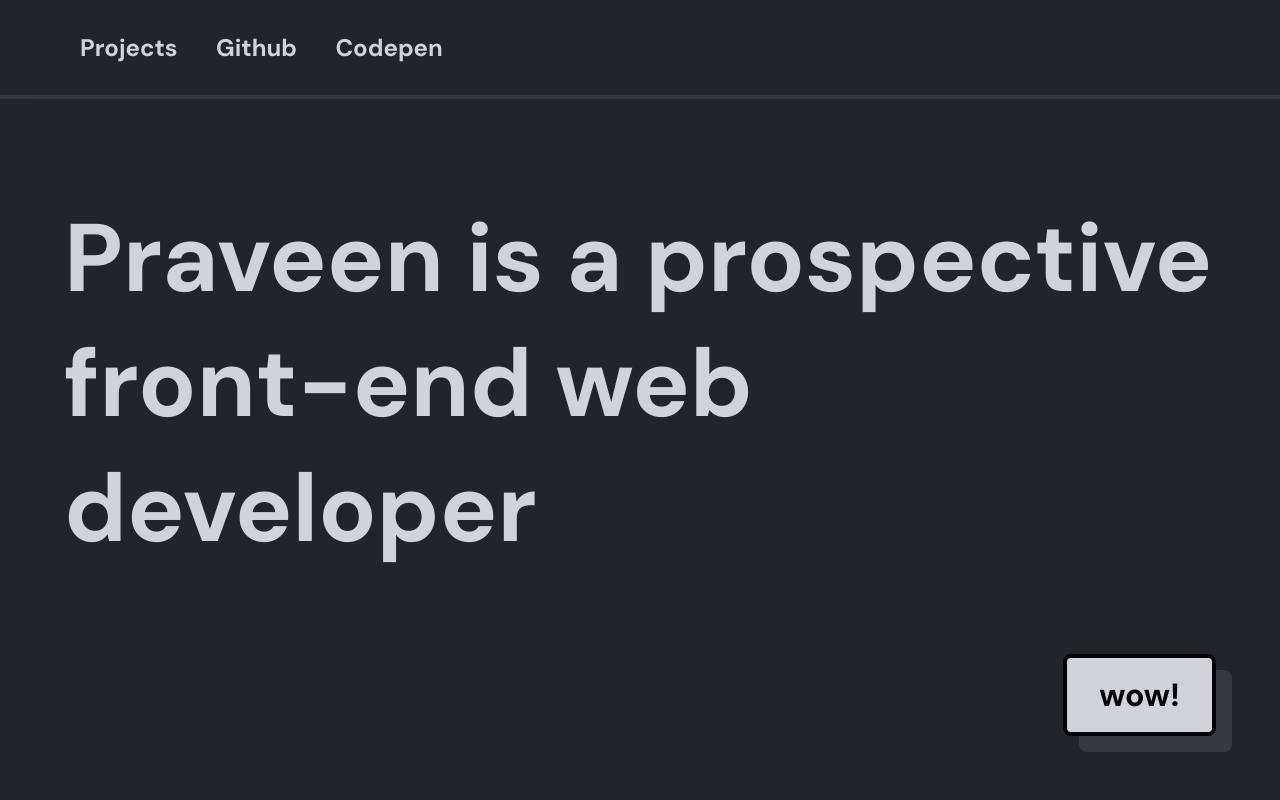
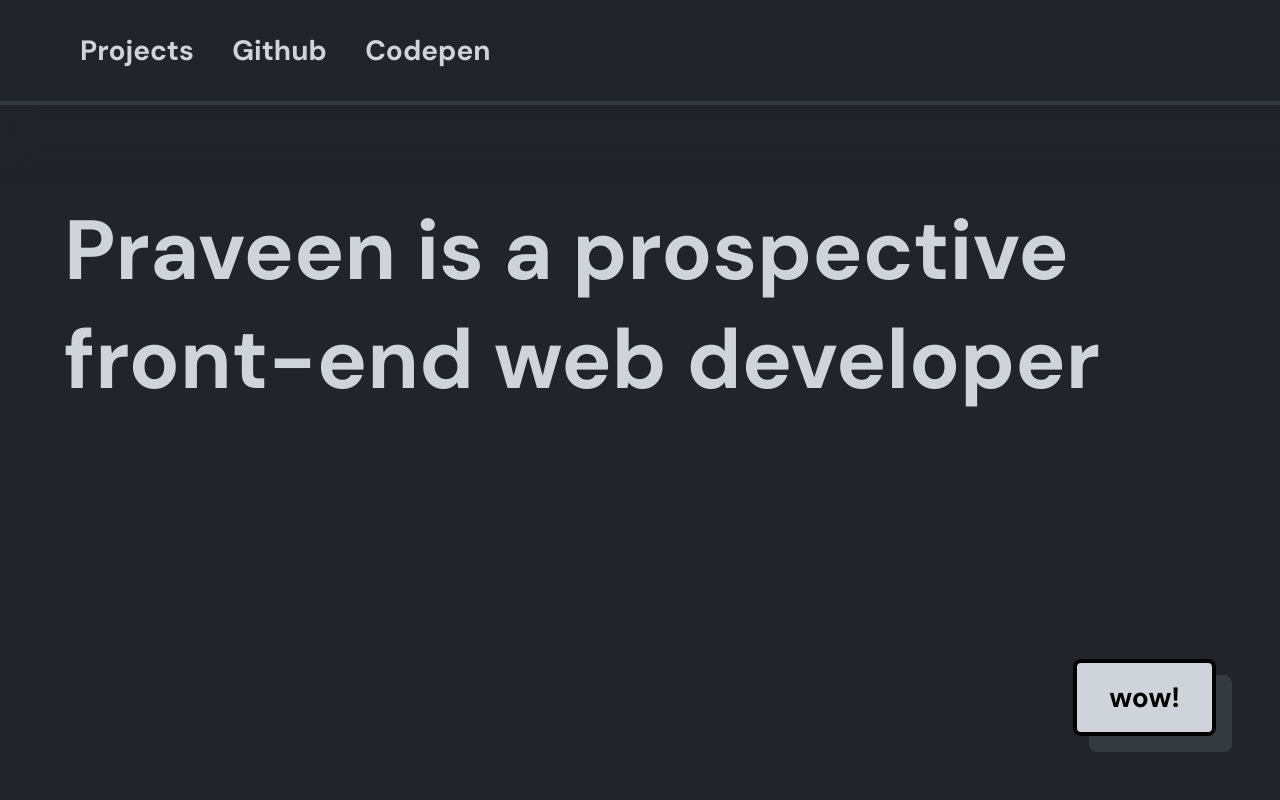
Before and after one commit to 9ps/9ps.github.io, a plain HTML site: page index.html in a window 1280 px wide. Shown: the top 800 px of the page. Drawn offline with Linux system fonts and the light colour scheme.

Commit message:
resizing changes

```diff
--- a/index.html
+++ b/index.html
@@ -20,7 +20,7 @@
     <section id="welcome-section">
       <h1 id="title">Praveen is a prospective front-end web developer</h1>
 
-      <button>wow!</button>
+      <a id="button">wow!</a>
     </section>
 
     <section id="projects">
--- a/styles.css
+++ b/styles.css
@@ -6,62 +6,130 @@
   margin: 0;
   padding: 0;
   font-family: "DM Sans", sans-serif;
-  font-size: 24px;
-  color: #ced4da;
+  color: var(--w1);
   transition-duration: 300ms;
 }
 
-body {
-  background-color: #21252a;
+:root {
+  --w0: #ffffff;
+  --w1: #ced4da;
+  --w2: #343a40;
+  --w3: #21252a;
+  --w4: #000000;
 }
 
-h1 {
-  font-size: 96px;
-}
-
-h2 {
-  font-size: 48px;
-  margin-bottom: 32px;
+body {
+  background-color: var(--w3);
 }
 
 ::selection {
-  /* background-color: #343a40;
-  color: white; */
+  color: var(--w3);
+  background-color: var(--w1);
+}
 
-  color: #21252a;
-  background-color: #ced4da;
+@media screen and (min-width: 360px) {
+  h1 {
+    font-size: 24px;
+  }
+  a {
+    font-size: 20px;
+  }
+  * {
+    font-size: 16px;
+    /* background-color: pink; */
+  }
+}
+
+@media screen and (min-width: 480px) {
+  h1 {
+    font-size: 36px;
+  }
+  a {
+    font-size: 24px;
+  }
+  * {
+    font-size: 16px;
+    /* background-color: purple; */
+  }
+}
+
+@media screen and (min-width: 640px) {
+  h1 {
+    font-size: 48px;
+  }
+  a {
+    font-size: 28px;
+  }
+  * {
+    font-size: 18px;
+    /* background-color: blue; */
+  }
+}
+
+@media screen and (min-width: 768px) {
+  h1 {
+    font-size: 54px;
+  }
+  a {
+    font-size: 28px;
+  }
+  * {
+    font-size: 20px;
+    /* background-color: teal; */
+  }
+}
+
+@media screen and (min-width: 1024px) {
+  h1 {
+    font-size: 64px;
+  }
+  a {
+    font-size: 28px;
+  }
+  * {
+    font-size: 22px;
+    /* background-color: green; */
+  }
+}
+
+
+@media screen and (min-width: 1280px) {
+  h1 {
+    font-size: 84px;
+  }
+  a {
+    font-size: 28px;
+  }
+  * {
+    font-size: 24px;
+    /* background-color: lime; */
+  }
 }
 
 /* HEADER */
 
 #navbar {
-  background-color: #21252a;
+  background-color: var(--w3);
   position: fixed;
   top: 0;
   width: 100%;
-  padding: 32px 32px 32px 64px;
-  border-bottom: solid #343a40 4px;
-  box-shadow: 0 32px 32px #21252a;
+  padding: 32px 0px 32px 5%;
+  border-bottom: solid var(--w2) 4px;
+  box-shadow: 0 32px 32px var(--w3);
   z-index: 1;
-}
-
-@media screen and (max-width: 1000px) {
-  h1 {
-    font-size: 64px;
-  }
 }
 
 .nav-link {
   text-decoration: none;
   font-weight: bold;
-  color: #ced4da;
+  color: var(--w1);
   border-radius: 8px;
   padding: 16px;
 }
 
 .nav-link:hover {
-  color: white;
-  background-color: #343a40;
+  color: var(--w0);
+  background-color: var(--w2);
 }
 
 /* WELCOME */
@@ -69,8 +137,9 @@ h2 {
 #welcome-section {
   height: 100vh;
   min-height: 600px;
-  background-color: #21252a;
-  margin: 0 64px 0 64px;
+  background-color: var(--w3);
+  width: 90%;
+  margin: 0 auto;
 }
 
 #title {
@@ -78,28 +147,32 @@ h2 {
   max-width: 1200px;
 }
 
-button {
-  color: black;
-  background-color: #ced4da;
-  border: solid 4px black;
-  box-shadow: 16px 16px #343a40;
+#button {
+  color: var(--w4);
+  background-color: var(--w1);
+  border: solid 4px var(--w4);
+  box-shadow: 16px 16px var(--w2);
   font-weight: bold;
-
   padding: 16px 32px 16px 32px;
-  font-size: 32px;
   border-radius: 8px;
   margin-bottom: 64px;
-
+  cursor: pointer;
+  -webkit-touch-callout: none;
+  -webkit-user-select: none;
+  -khtml-user-select: none;
+  -moz-user-select: none;
+  -ms-user-select: none;
+  user-select: none;
   position: absolute;
   bottom: 0;
   right: 64px;
 }
 
-button:hover {
-  background-color: white;
+#button:hover {
+  background-color: var(--w0);
 }
 
-button:active {
+#button:active {
   transform: translate(16px, 16px);
   box-shadow: none;
 }
@@ -112,17 +185,16 @@ button:active {
 }
 
 .project-tile a {
-  font-size: 36px;
   font-weight: bold;
   text-decoration: none;
   border-radius: 16px;
   padding: 16px;
-  margin: 32px 0 32px 0;
+  margin: 32px 0 64px 0;
 }
 
 .project-tile a:hover {
-  color: white;
-  background-color: #343a40;
+  color: var(--w0);
+  background-color: var(--w2);
 }
 
 .project-tile p {
```
